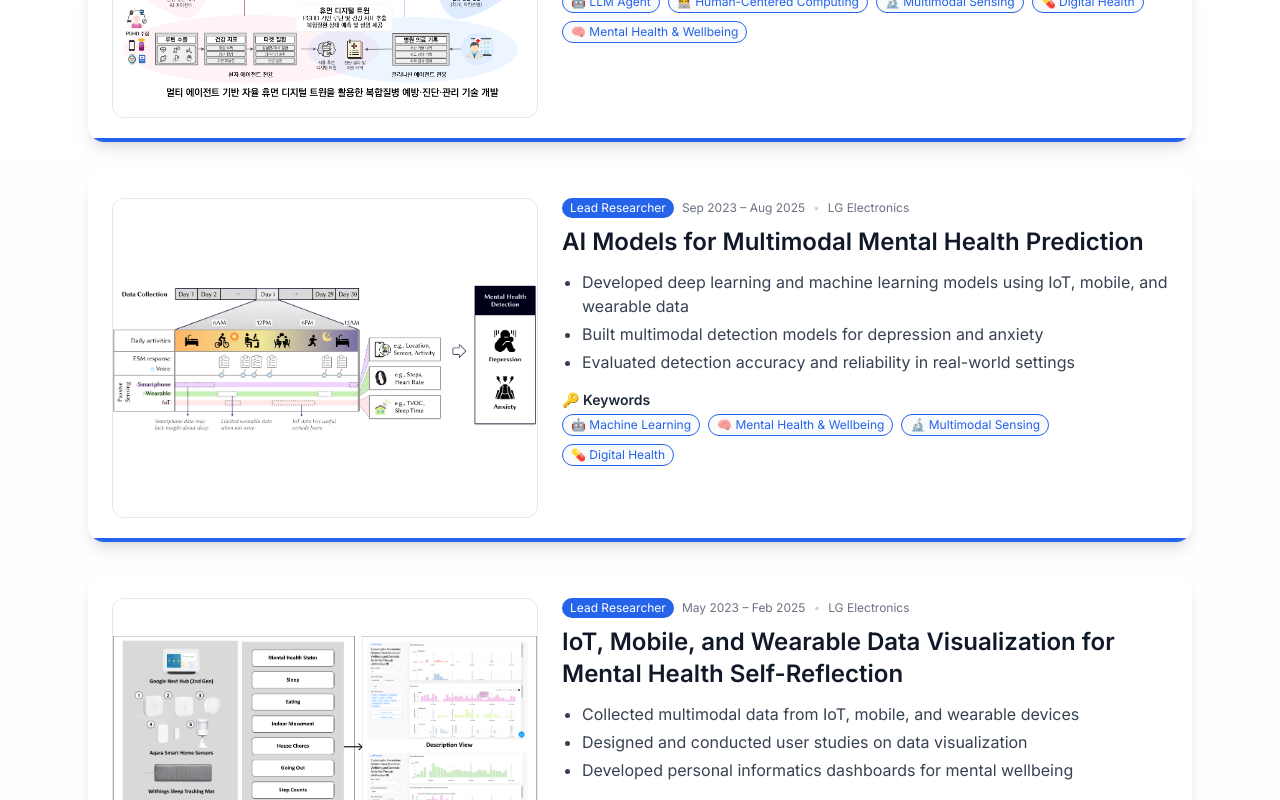
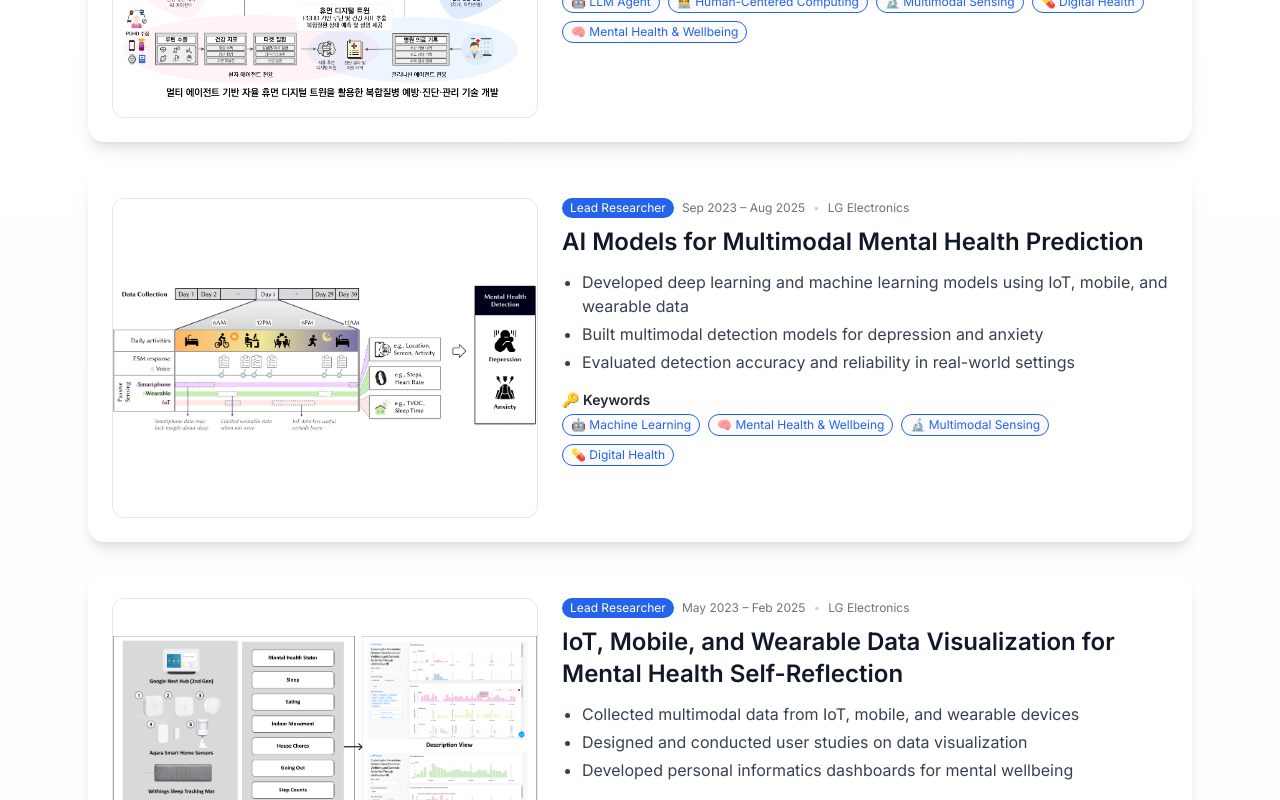
Before and after one commit to youngji-koh/youngji-koh.github.io, a React (Create React App) app: page /#/ in a window 1280 px wide. Shown: the part 3260-4060 px from the top of the page. Built offline with nearby package versions, Linux system fonts and the light colour scheme.

Commit message:
project template updated

```diff
--- a/src/Homepage.tsx
+++ b/src/Homepage.tsx
@@ -531,7 +531,7 @@ export default function PortfolioSite() {
     </div>
 
     {/* 하단 포인트 바 */}
-    <div className="absolute inset-x-0 bottom-0 h-1" style={{ background: ACCENT }} />
+    {/* <div className="absolute inset-x-0 bottom-0 h-1" style={{ background: ACCENT }} /> */}
   </div>
 ))}
 
```
